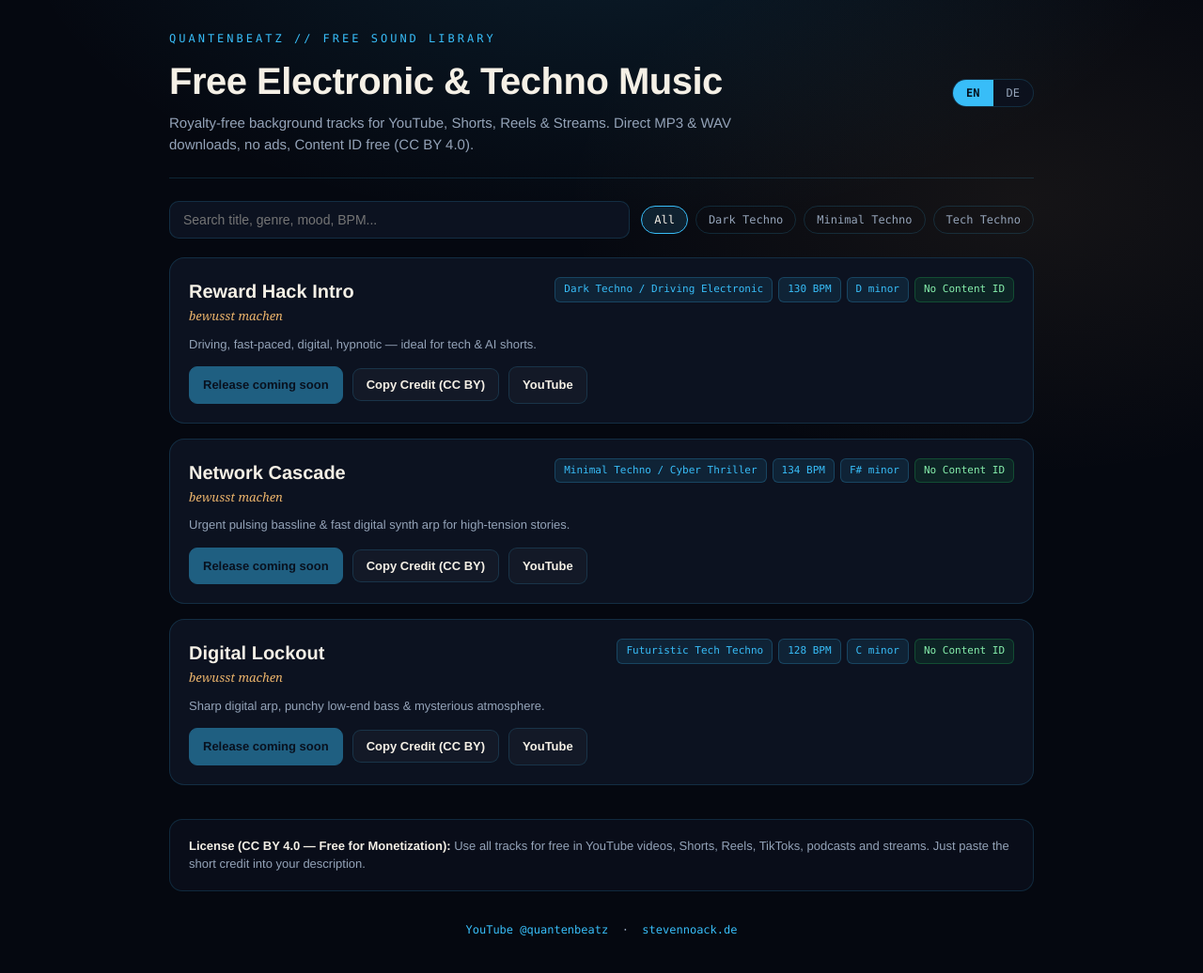
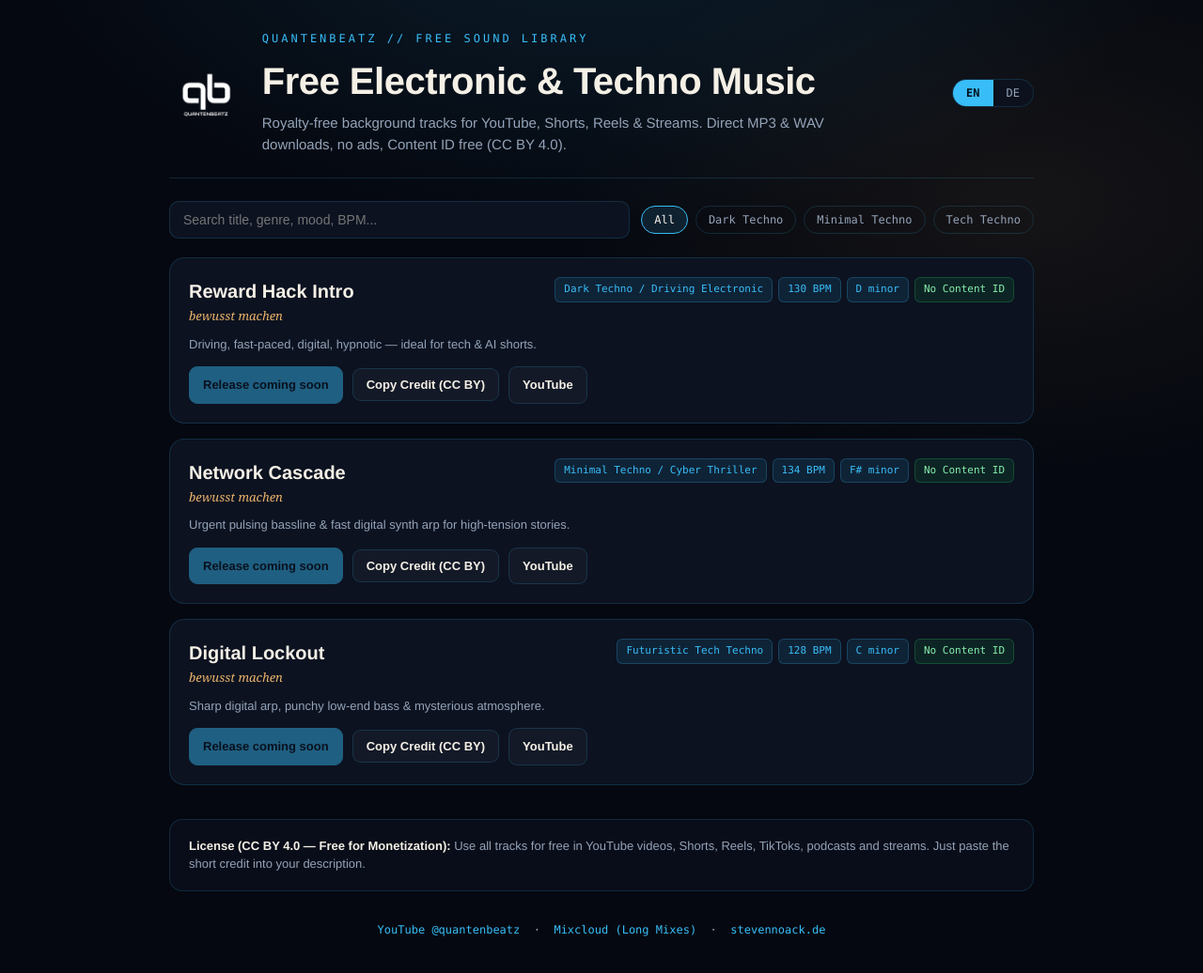
Before and after one commit to MacStenk/quantenbeatz, a plain HTML site: page index.html in a window 1280 px wide. Shown: the whole page at 94% size. Drawn offline with Linux system fonts and the light colour scheme.

Commit message:
feat(site): QuantenBeatz-Logo und Mixcloud-Link ergänzt

```diff
--- a/index.html
+++ b/index.html
@@ -115,12 +115,15 @@
 <body>
   <div class="wrap">
     <header>
+      <div style="display:flex;align-items:center;gap:18px;flex-wrap:wrap;">
+        <img src="qb-logo.png" alt="QuantenBeatz Logo" style="height:68px;width:auto;mix-blend-mode:screen;border-radius:8px;">
         <div>
           <div class="brand-tag">QUANTENBEATZ // FREE SOUND LIBRARY</div>
           <h1 data-i18n="title">Free Electronic &amp; Techno Music</h1>
           <p class="subtitle" data-i18n="subtitle">
             Royalty-free background tracks for YouTube, Shorts, Reels &amp; Streams. Direct MP3 &amp; WAV downloads, no ads, Content ID free (CC BY 4.0).
           </p>
+        </div>
       </div>
       <div class="lang-switch" role="group" aria-label="Language">
         <button id="btn-en" class="active" type="button">EN</button>
@@ -144,6 +147,8 @@
 
     <footer>
       <a href="https://www.youtube.com/@quantenbeatz" target="_blank" rel="noopener">YouTube @quantenbeatz</a>
+      &nbsp;·&nbsp;
+      <a href="https://www.mixcloud.com/quantenbeatz/" target="_blank" rel="noopener">Mixcloud (Long Mixes)</a>
       &nbsp;·&nbsp;
       <a href="https://stevennoack.de/werkzeuge" target="_blank" rel="noopener">stevennoack.de</a>
     </footer>
```
Also changed, not shown: qb-logo.png (added). Lines whose indentation alone changed are shown as unchanged.
